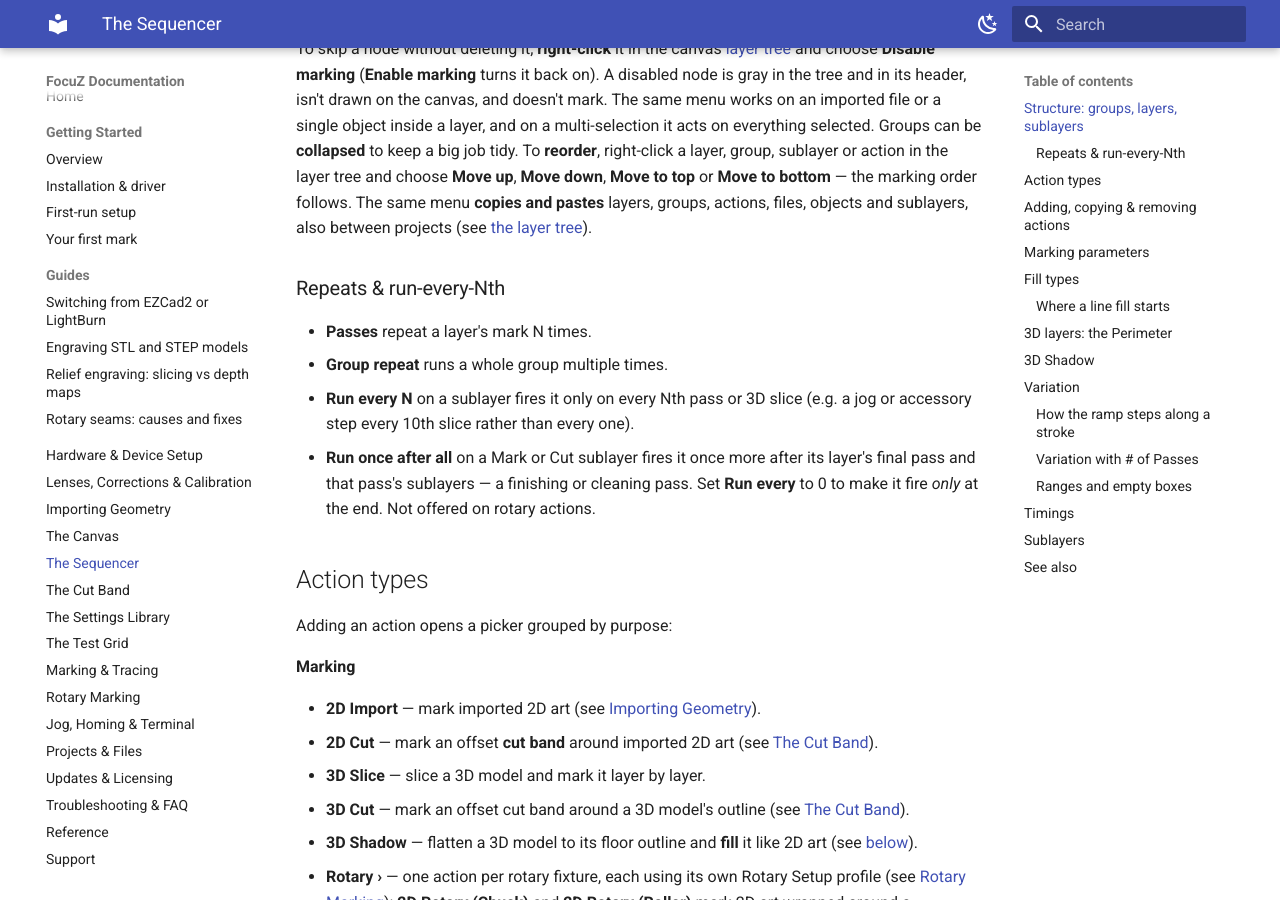
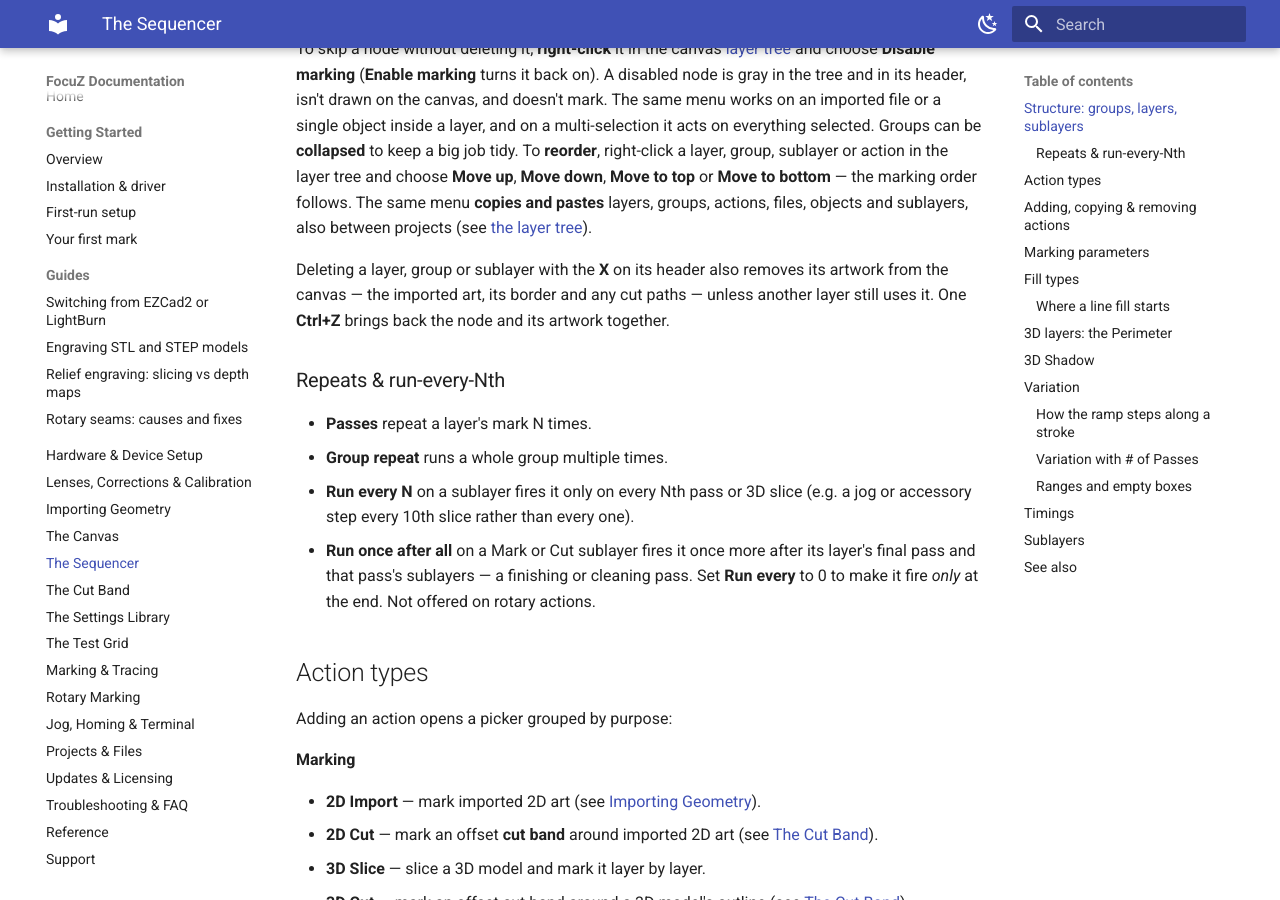
Before and after one commit to Lokahi-Shop/focuz-docs, an MkDocs documentation site: the page built from docs/sequencer.md, in a window 1280 px wide and 900 px high, scrolled down 513 px. Built offline with MkDocs 1.6.1 and Material for MkDocs 9.7.7, drawn with Linux system fonts in a browser that asks for light colours.

Commit message:
Sequencer: deleting a layer, group or sublayer removes its artwork
Co-Authored-By: Claude Opus 5.5 <noreply@anthropic.com>

```diff
--- a/docs/sequencer.md
+++ b/docs/sequencer.md
@@ -22,6 +22,10 @@ single object inside a layer, and on a multi-selection it acts on everything sel
 job tidy. To **reorder**, right-click a layer, group, sublayer or action in the layer tree and choose **Move up**, **Move down**,
 **Move to top** or **Move to bottom** — the marking order follows. The same menu **copies and pastes** layers, groups,
 actions, files, objects and sublayers, also between projects (see [the layer tree](canvas.md#the-layer-tree)).
+
+Deleting a layer, group or sublayer with the **X** on its header also removes its artwork from the canvas —
+the imported art, its border and any cut paths — unless another layer still uses it. One **Ctrl+Z** brings
+back the node and its artwork together.
 
 ### Repeats & run-every-Nth
 
```
